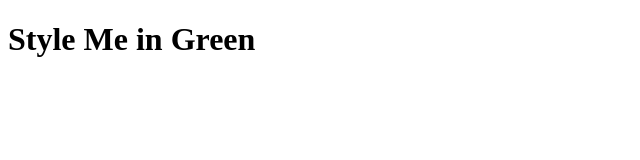
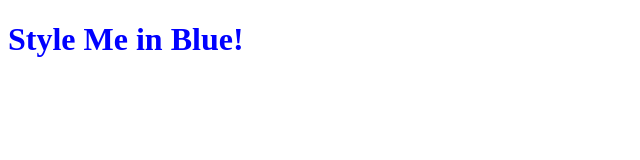
Before and after one commit to diresami21-sys/html-portfolio, a plain HTML site: page external.html in a window 1280 px wide. Shown: the whole page, without its empty margins (0-640 px from the left). Drawn offline with Linux system fonts and the light colour scheme.

Commit message:
Change header color from green to blue

```diff
--- a/external.html
+++ b/external.html
@@ -5,6 +5,6 @@
   <title>External</title>
 </head>
 <body>
-  <h1>Style Me in Green</h1>
+  <h1 style="color: blue;">Style Me in Blue!</h1>
 </body>
 </html>
```
